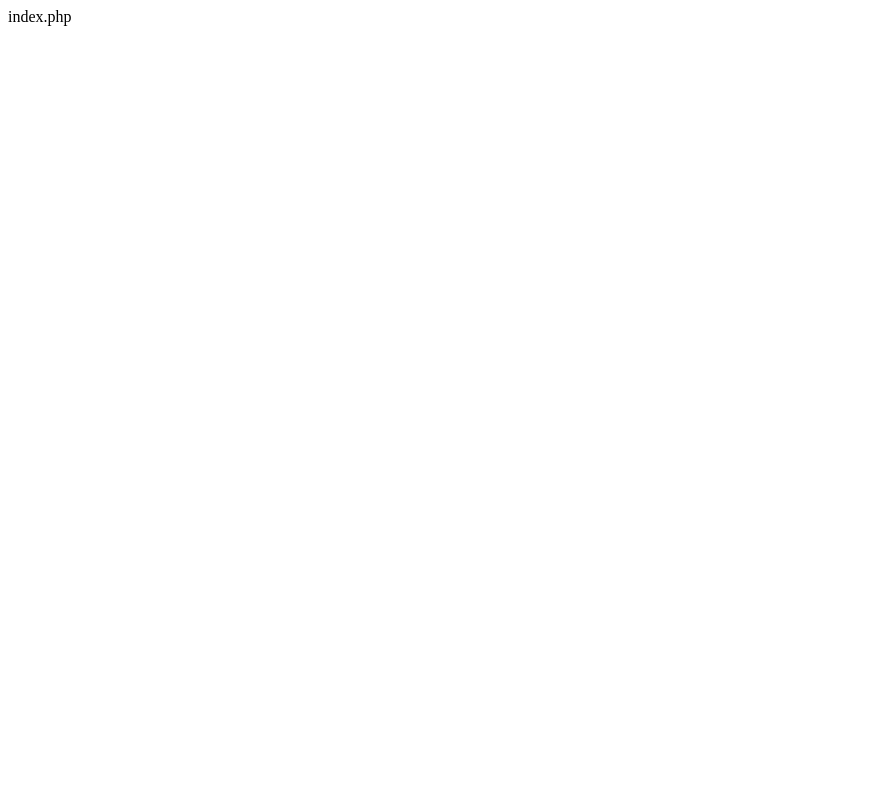
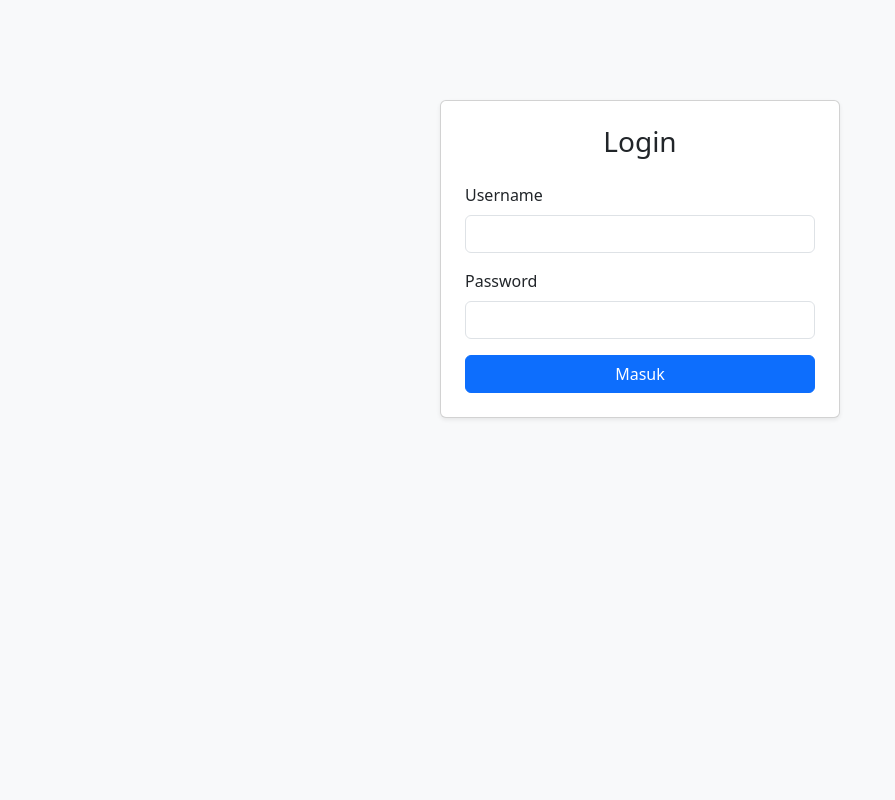
Before and after one commit to muhammadagusridwan99-bit/agus, a PHP site: page / in a window 1280 px wide. Before the commit the part shown is almost empty. Shown: the whole page, without its empty margins (0-895 px from the left). Run offline with PHP 8.4, Linux system fonts and the light colour scheme.

Commit message:
Update index.php

```diff
--- a/index.php
+++ b/index.php
@@ -1 +1,58 @@
-index.php
+<?php
+include 'config.php';
+session_start();
+
+if (isset($_POST['login'])) {
+    $username = mysqli_real_escape_string($conn, $_POST['username']);
+    $password = md5($_POST['password']); // Mengenkripsi input ke MD5
+
+    $query = "SELECT * FROM users WHERE username='$username' AND password='$password'";
+    $result = mysqli_query($conn, $query);
+
+    if (mysqli_num_rows($result) > 0) {
+        $_SESSION['username'] = $username;
+        header("Location: dashboard.php");
+    } else {
+        $error = "Username atau Password salah!";
+    }
+}
+?>
+
+<!DOCTYPE html>
+<html lang="id">
+<head>
+    <meta charset="UTF-8">
+    <meta name="viewport" content="width=device-width, initial-scale=1.0">
+    <title>Login Page</title>
+    <link href="https://cdn.jsdelivr.net/npm/bootstrap@5.3.0/dist/css/bootstrap.min.css" rel="stylesheet">
+    <style>
+        body { background-color: #f8f9fa; }
+        .login-container { margin-top: 100px; max-width: 400px; }
+    </style>
+</head>
+<body>
+
+<div class="container d-flex justify-content-center">
+    <div class="card login-container shadow-sm p-4 w-100">
+        <h3 class="text-center mb-4">Login</h3>
+
+        <?php if(isset($error)): ?>
+            <div class="alert alert-danger"><?php echo $error; ?></div>
+        <?php endif; ?>
+
+        <form method="POST" action="">
+            <div class="mb-3">
+                <label class="form-label">Username</label>
+                <input type="text" name="username" class="form-control" required>
+            </div>
+            <div class="mb-3">
+                <label class="form-label">Password</label>
+                <input type="password" name="password" class="form-control" required>
+            </div>
+            <button type="submit" name="login" class="btn btn-primary w-100">Masuk</button>
+        </form>
+    </div>
+</div>
+
+</body>
+</html>
```
